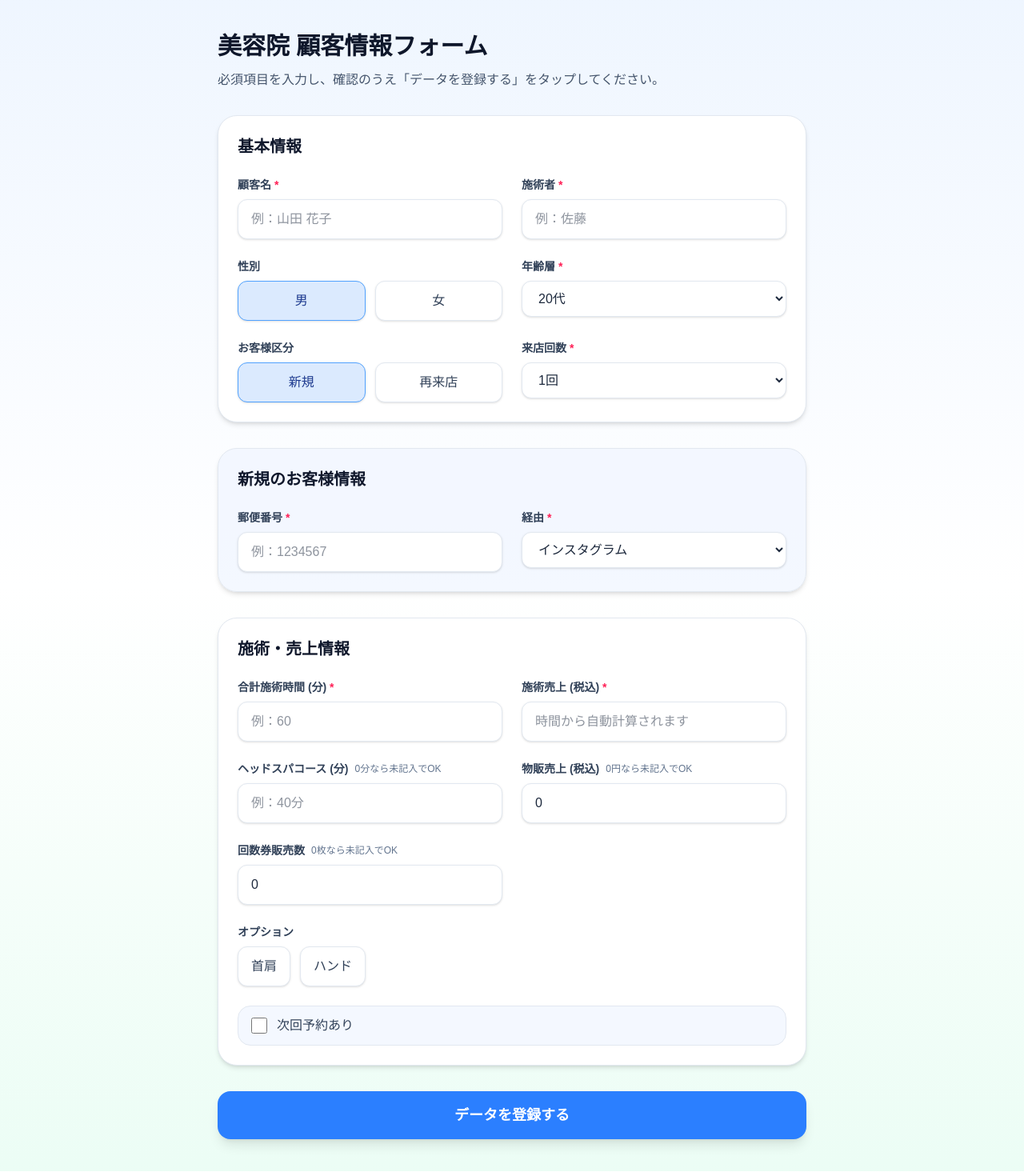
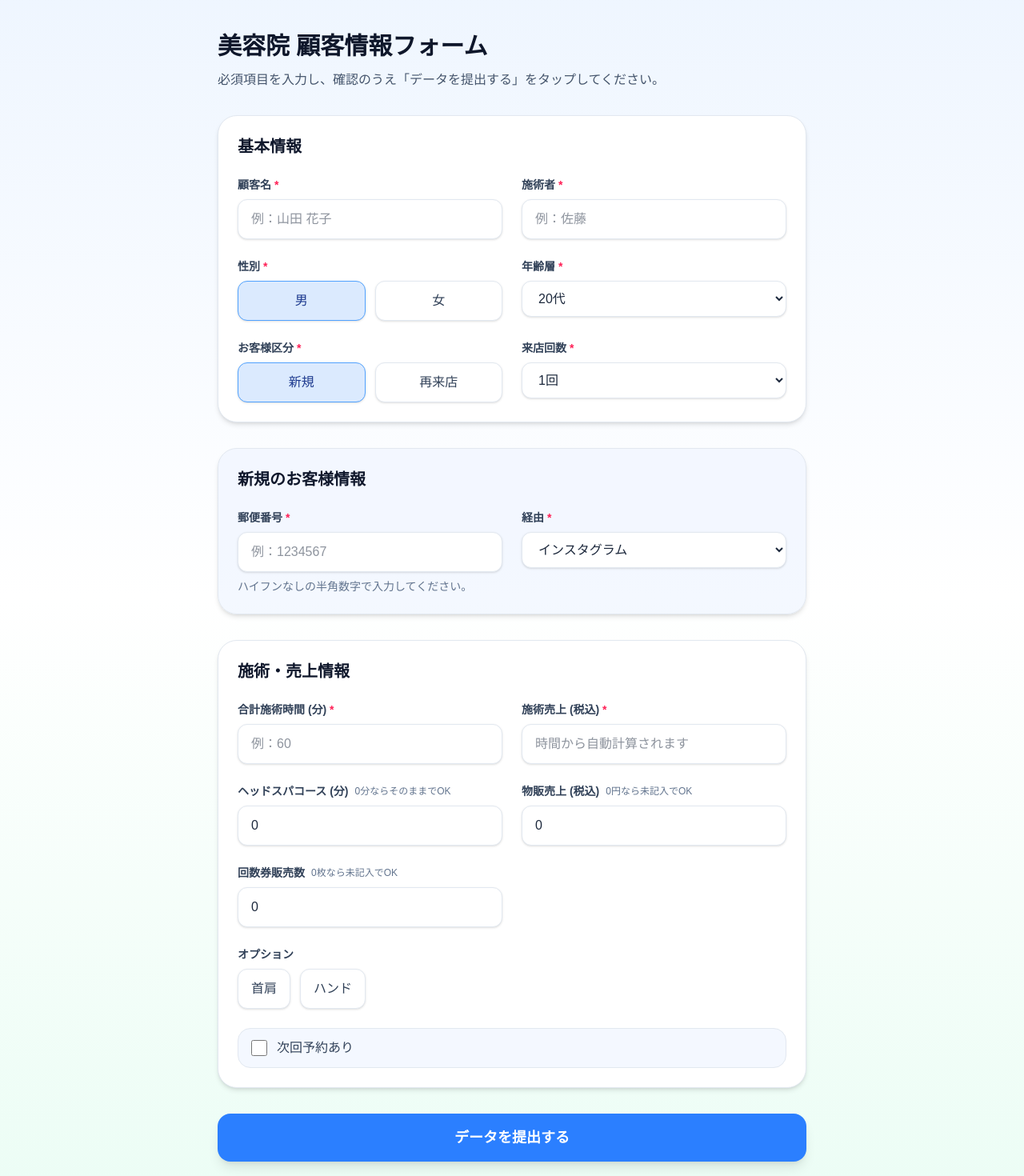
Before and after one commit to kennn-g/biyouin-karte, a Next.js app: page / in a window 1280 px wide. Shown: the top 1470 px of the page at 80% size. Built offline with nearby package versions, Linux system fonts and the light colour scheme.

Commit message:
Update page.tsx

```diff
--- a/app/page.tsx
+++ b/app/page.tsx
@@ -24,7 +24,7 @@ export default function Home() {
   const [channel, setChannel] = useState(CHANNELS[0]);
   const [practitioner, setPractitioner] = useState('');
   const [totalTime, setTotalTime] = useState('');
-  const [headSpaCourse, setHeadSpaCourse] = useState('');
+  const [headSpaCourse, setHeadSpaCourse] = useState('0');
   const [options, setOptions] = useState<string[]>([]);
   const [sales, setSales] = useState('');
   const [productSales, setProductSales] = useState('0');
@@ -215,7 +215,7 @@ export default function Home() {
       <div className="mx-auto max-w-3xl px-4 py-10">
         <h1 className="text-3xl font-bold text-slate-900">美容院 顧客情報フォーム</h1>
         <p className="mt-3 text-base text-slate-600">
-          必須項目を入力し、確認のうえ「データを登録する」をタップしてください。
+          必須項目を入力し、確認のうえ「データを提出する」をタップしてください。
         </p>
 
         <form onSubmit={handleSubmit} className="mt-8 space-y-8" noValidate>
@@ -275,7 +275,9 @@ export default function Home() {
               </div>
 
               <div>
-                <span className="mb-2 block text-sm font-semibold text-slate-700">性別</span>
+                <span className="mb-2 block text-sm font-semibold text-slate-700">
+                  性別 <span className="text-rose-500">*</span>
+                </span>
                 <div className="grid grid-cols-2 gap-3">
                   {GENDERS.map((option) => (
                     <label key={option} className={chipClass(gender === option)}>
@@ -326,7 +328,9 @@ export default function Home() {
               </div>
 
               <div>
-                <span className="mb-2 block text-sm font-semibold text-slate-700">お客様区分</span>
+                <span className="mb-2 block text-sm font-semibold text-slate-700">
+                  お客様区分 <span className="text-rose-500">*</span>
+                </span>
                 <div className="grid grid-cols-2 gap-3">
                   {CUSTOMER_TYPES.map((type) => (
                     <label key={type} className={chipClass(customerType === type)}>
@@ -404,6 +408,7 @@ export default function Home() {
                     placeholder="例：1234567"
                     required
                   />
+                  <p className="mt-2 text-sm text-slate-500">ハイフンなしの半角数字で入力してください。</p>
                   {errors.postalCode && (
                     <p id="postalCode-error" className="mt-2 text-sm text-rose-600" role="alert">
                       {errors.postalCode}
@@ -504,7 +509,7 @@ export default function Home() {
                 <label htmlFor="headSpaCourse" className="mb-2 block text-sm font-semibold text-slate-700">
                   <span className="flex items-center gap-2">
                     <span>ヘッドスパコース (分)</span>
-                    <span className="text-xs font-normal text-slate-500">0分なら未記入でOK</span>
+                    <span className="text-xs font-normal text-slate-500">0分ならそのままでOK</span>
                   </span>
                 </label>
                 <input
@@ -516,7 +521,7 @@ export default function Home() {
                     clearError('headSpaCourse');
                   }}
                   className={inputClass('headSpaCourse')}
-                  placeholder="例：40分"
+                  placeholder="0"
                 />
               </div>
 
@@ -613,7 +618,7 @@ export default function Home() {
               disabled={isSubmitting}
               className="inline-flex w-full items-center justify-center rounded-2xl bg-blue-500 px-8 py-4 text-lg font-semibold text-white shadow-lg transition hover:bg-blue-600 focus:outline-none focus:ring-2 focus:ring-blue-300 disabled:cursor-not-allowed disabled:bg-slate-400"
             >
-              {isSubmitting ? '送信中...' : 'データを登録する'}
+              {isSubmitting ? '送信中...' : 'データを提出する'}
             </button>
           </div>
 
```
